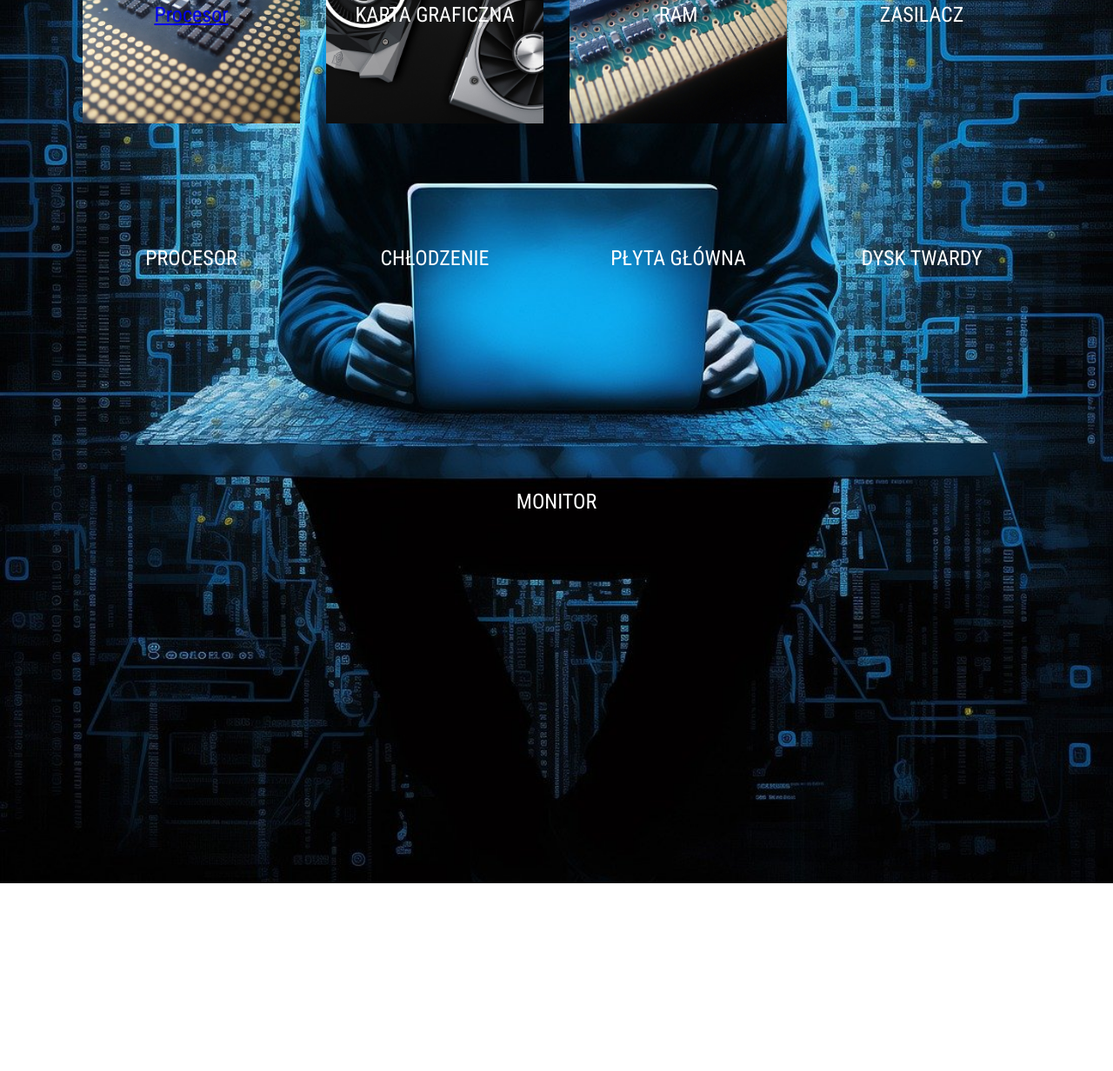
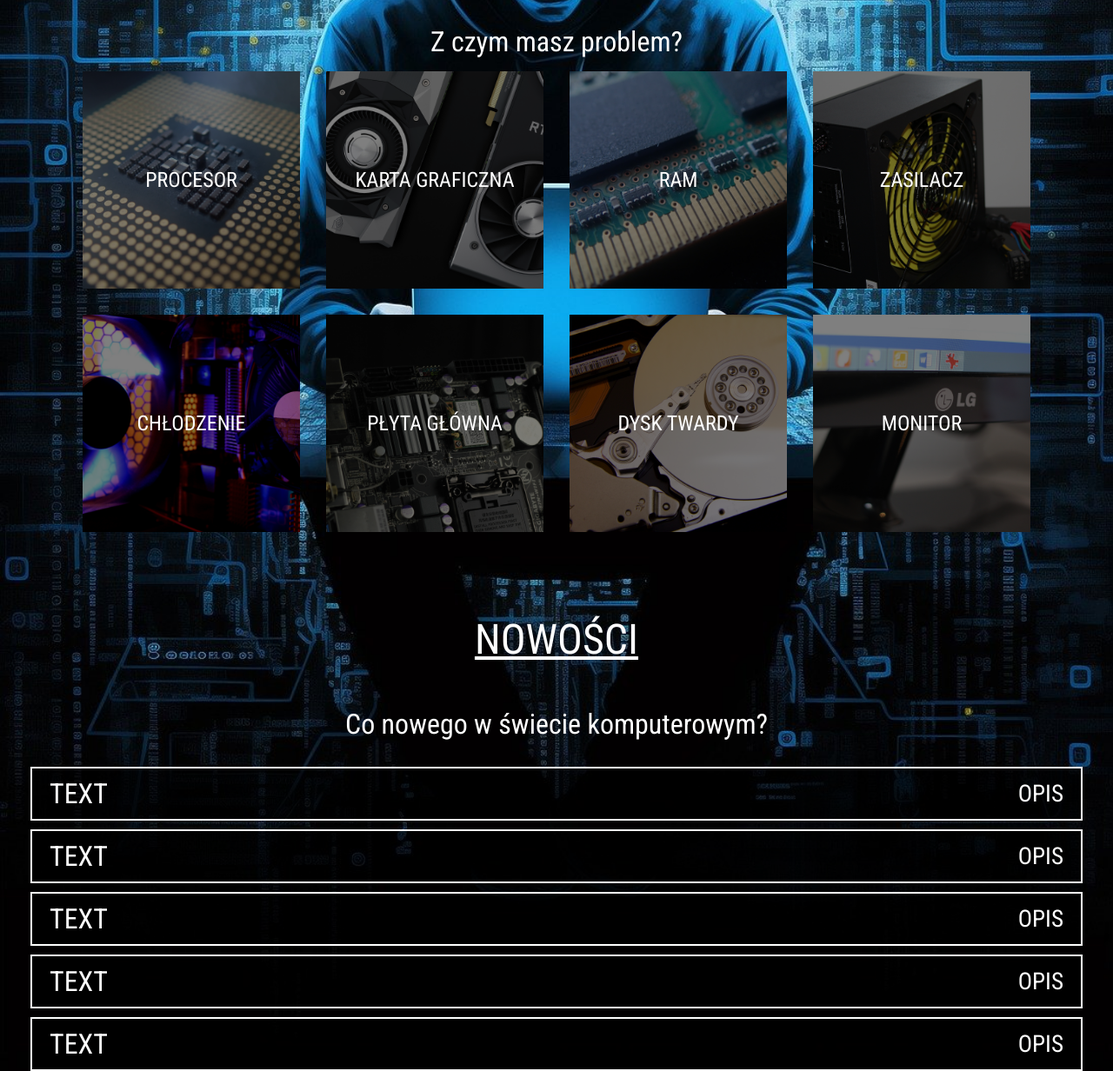
Before and after one commit to KrisseK/forumpc, a website: page index.html in a window 1280 px wide. Shown: the part 984-2216 px from the top of the page at 87% size. Before the commit the page ends 2000 px from the top, so only its background shows below. Drawn offline with Linux system fonts and the light colour scheme.

Commit message:
add section forum mycomp and news

```diff
--- a/index.html
+++ b/index.html
@@ -35,14 +35,15 @@
                     <p class="right-burger-menu"><i class="fa-solid fa-bars"></i></p>
                 </div>
             </div>
+
             <div class="nav">
-                <p class="nav__item"><a href="#forum"><span>Forum</span></a>
+                <p class="nav__item"><a href="#id-forum"><span>Forum</span></a>
                 </p>
-                <p class="nav__item"><a href="#myComputer"><span>Mój komputer</span></a>
+                <p class="nav__item"><a href="#id-myComputer"><span>Mój komputer</span></a>
                 </p>
-                <p class="nav__item"><a href="#tutorials"><span>Poradniki</span></a>
+                <p class="nav__item"><a href="#id-news"><span>Nowości</span></a>
                 </p>
-                <p class="nav__item"><a href="#news"><span>Nowości</span></a>
+                <p class="nav__item"><a href="#"><span>czat</span></a>
                 </p>
                 <p class="nav__item"><a href="#terms"><span>Regulamin</span></a>
                 </p>
@@ -52,7 +53,8 @@
 
     <main>
         <div class="wrapper">
-            <p id="forum" class="headline"><span>Forum</span></p>
+
+            <p id="id-forum" class="headline">Forum</p>
             <div class="forum-section">
                 <div class="forum-section__topics">
                     <p class="topics__header">Wybierz sekcje na forum:</p>
@@ -67,57 +69,97 @@
                 </div>
             </div>
 
-            <p id="myComputer" class="headline">Mój komputer</p>
+            <p id="id-myComputer" class="headline">Mój komputer</p>
             <div class="computer">
                 <p class="computer__header">Z czym masz problem?</p>
                 <div class="computer__box">
                     <div>
-                        <a class="first-box box" href="#">
+                        <a class="box first-box" href="#">
                             <span>Procesor</span>
+                            <div class="shadow"></div>
                         </a>
                     </div>
-                    <div class="box second-box">
-                        <a href="#">
+                    <div>
+                        <a class="box second-box" href="#">
                             <span>Karta graficzna</span>
+                            <div class="shadow"></div>
                         </a>
                     </div>
-                    <div class="box third-box">
-                        <a href="#">
-                            <span>Ram</span></a>
-                    </div>
-                    <div class="box fourth-box">
-                        <a href="#">
-                            <span>Zasilacz</span>
+                    <div>
+                        <a class="box third-box" href="#">
+                            <span>Ram</span>
+                            <div class="shadow"></div>
                         </a>
                     </div>
-                    <div class="box fifth-box">
-                        <a href="#">
-                            <span>Procesor</span>
+                    <div>
+                        <a class="box fourth-box" href="#">
+                            <span>Zasilacz</span>
+                            <div class="shadow"></div>
                         </a>
                     </div>
-                    <div class="box sixth-box">
-                        <a href="#">
+                    <div>
+                        <a class="box fifth-box" href="#">
                             <span>Chłodzenie</span>
+                            <div class="shadow"></div>
                         </a>
                     </div>
-                    <div class="box seventh-box">
-                        <a href="#">
+                    <div>
+                        <a class="box sixth-box" href="#">
                             <span>Płyta główna</span>
+                            <div class="shadow"></div>
                         </a>
                     </div>
-                    <div class="box eighth-box">
-                        <a href="#">
+                    <div>
+                        <a class="box seventh-box" href="#">
                             <span>Dysk twardy</span>
+                            <div class="shadow"></div>
                         </a>
                     </div>
-                    <div class="box ninth-box">
-                        <a href="#">
+                    <div>
+                        <a class="box eigth-box" href="#">
                             <span>Monitor</span>
+                            <div class="shadow"></div>
                         </a>
                     </div>
                 </div>
             </div>
-        </div>
+
+            <p id="id-news" class="headline">Nowości</p>
+            <div class="news">
+                <p class="news__header">Co nowego w świecie komputerowym?</p>
+                <div class="news__box">
+                    <p class="news-title">text</p>
+                    <p class="news-description">
+                        Opis
+                    </p>
+                </div>
+                <div class="news__box">
+                    <p class="news-title">text</p>
+                    <p class="news-description">
+                        Opis
+                    </p>
+                </div>
+                <div class="news__box">
+                    <p class="news-title">text</p>
+                    <p class="news-description">
+                        Opis
+                    </p>
+                </div>
+                <div class="news__box">
+                    <p class="news-title">text</p>
+                    <p class="news-description">
+                        Opis
+                    </p>
+                </div>
+                <div class="news__box">
+                    <p class="news-title">text</p>
+                    <p class="news-description">
+                        Opis
+                    </p>
+                </div>
+            </div>
+
+            <p id="id-terms" class="headline"></p>
         </div>
     </main>
 
--- a/src/sass/_small.scss
+++ b/src/sass/_small.scss
@@ -36,6 +36,36 @@
 			}
 		}
 	}
+	main {
+		.computer {
+			&__box {
+				.first-box {
+					background-image: url("../../dist/img/myComputer/procesor-small.jpg");
+				}
+				.second-box {
+					background-image: url("../../dist/img/myComputer/graphic-card-small.jpg");
+				}
+				.third-box {
+					background-image: url("../../dist/img/myComputer/ram-small.jpg");
+				}
+				.fourth-box {
+					background-image: url("../../dist/img/myComputer/charger-small.jpg");
+				}
+				.fifth-box {
+					background-image: url("../../dist/img/myComputer/fan-small.jpg");
+				}
+				.sixth-box {
+					background-image: url("../../dist/img/myComputer/motherboard-small.jpg");
+				}
+				.seventh-box {
+					background-image: url("../../dist/img/myComputer/disc-\ small.jpg");
+				}
+				.eigth-box {
+					background-image: url("../../dist/img/myComputer/monitor-small.jpg");
+				}
+			}
+		}
+	}
 }
 @media (min-width: 576px) {
 	.right-burger-menu {
--- a/src/sass/main.scss
+++ b/src/sass/main.scss
@@ -28,6 +28,13 @@ body {
 	z-index: -1;
 }
 
+.shadow {
+	position: absolute;
+	width: 100%;
+	height: 100%;
+	background-color: rgba(0, 0, 0, 0.5);
+}
+
 .wrapper {
 	margin: 0 auto;
 	width: 100%;
@@ -40,6 +47,8 @@ body {
 	color: #fff;
 	text-align: center;
 	text-transform: uppercase;
+	margin: 50px 50px;
+	text-decoration: underline;
 }
 
 header {
@@ -154,8 +163,8 @@ main {
 			}
 		}
 	}
+
 	.computer {
-		height: 100vh;
 		&__header {
 			display: block;
 			text-align: center;
@@ -167,46 +176,83 @@ main {
 			justify-content: center;
 			align-items: center;
 			flex-wrap: wrap;
-			margin: 0 50px;
-			.box {
-				background-position: center;
-				background-size: cover;
-				display: flex;
-				justify-content: center;
-				align-items: center;
-				height: 250px;
-				width: 250px;
-				font-size: 1.5rem;
-				margin: 15px;
-				a {
+			margin-bottom: 30px;
+			text-align: center;
+			div {
+				.box {
+					position: relative;
 					display: flex;
 					justify-content: center;
+					height: 250px;
+					width: 250px;
+					margin: 15px;
+					background-position: center;
+					background-size: cover;
 					align-items: center;
+					font-size: 1.5rem;
 					text-decoration: none;
-					text-transform: uppercase;
-					img {
-						height: 250px;
-						width: 250px;
-					}
 					span {
+						text-transform: uppercase;
 						color: #fff;
+						z-index: 2;
 					}
 				}
 			}
-			.first-box{
-				background-image: url('../../dist/img/myComputer/procesor-large.jpg')
+			.first-box {
+				background-image: url("../../dist/img/myComputer/procesor-large.jpg");
 			}
-			.second-box{
-				background-image: url('../../dist/img/myComputer/graphic-card-large.jpg')
+			.second-box {
+				background-image: url("../../dist/img/myComputer/graphic-card-large.jpg");
 			}
-			.third-box{
-				background-image: url('../../dist/img/myComputer/ram-large.jpg')
+			.third-box {
+				background-image: url("../../dist/img/myComputer/ram-large.jpg");
 			}
-			.first-box{
-				background-image: url('../../dist/img/myComputer/procesor-large.jpg')
+			.fourth-box {
+				background-image: url("../../dist/img/myComputer/charger-large.jpg");
+			}
+			.fifth-box {
+				background-image: url("../../dist/img/myComputer/fan-large.jpg");
+			}
+			.sixth-box {
+				background-image: url("../../dist/img/myComputer/motherboard-large.jpg");
+			}
+			.seventh-box {
+				background-image: url("../../dist/img/myComputer/disc-large.jpg");
+			}
+			.eigth-box {
+				background-image: url("../../dist/img/myComputer/monitor-large.jpg");
 			}
 		}
 	}
+
+	.news {
+		display: block;
+		&__header {
+			text-align: center;
+			font-size: 2rem;
+			margin-bottom: 30px;
+			color: #fff;
+		}
+		&__box {
+			display: flex;
+			justify-content: space-between;
+			align-items: center;
+			text-transform: uppercase;
+			padding: 10px 20px;
+			margin: 10px 20px;
+			color: #fff;
+			border: 2px solid white;
+			background-color: rgba(0, 0, 0, 0.6);
+			.news-title {
+				font-size: 2rem;
+			}
+			.news-description {
+				justify-content: end;
+				font-size: 1.7rem;
+			}
+		}
+	}
+
 }
 @import "./small";
 @import "./medium";
```
Also changed, not shown: dist/css/main.min.css, 1 other file.
